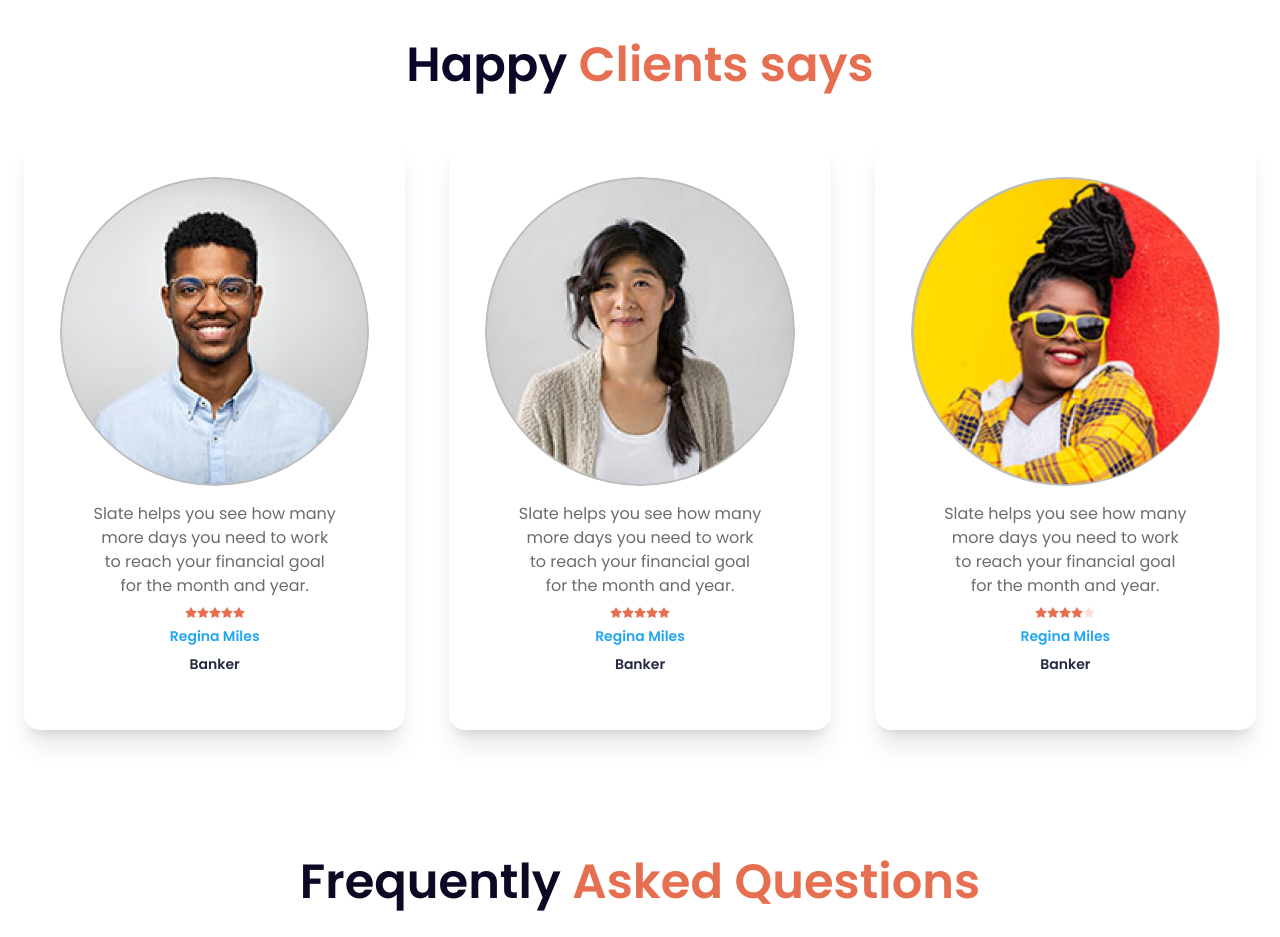
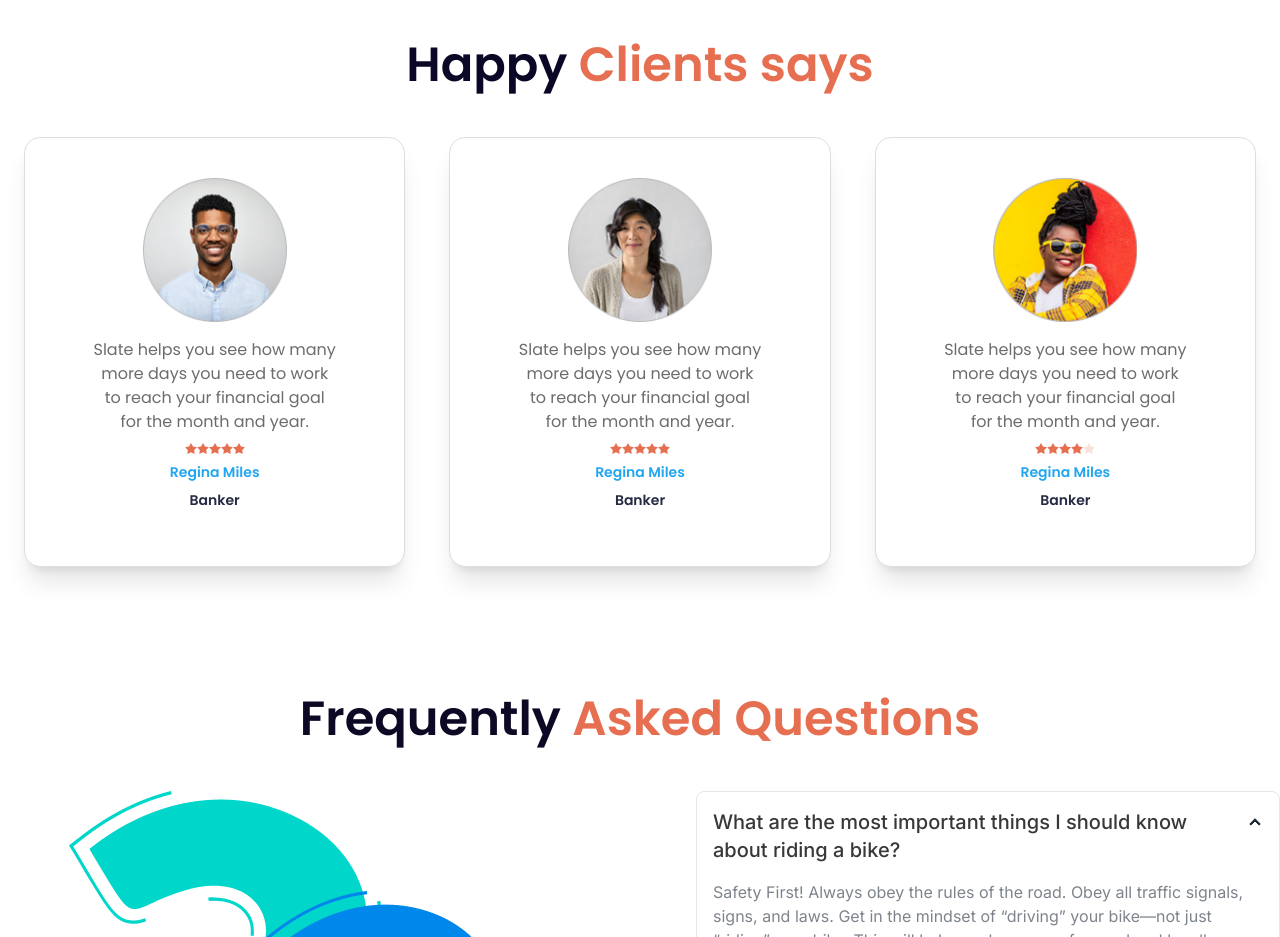
Before and after one commit to jbjoybiswasjb/biker_zone_project_with_tailwind_daisy_ui, a plain HTML site: page index.html in a window 1280 px wide. Shown: the part 1940-2877 px from the top of the page. Drawn offline with nearby package versions, Linux system fonts and the light colour scheme.

Commit message:
Changed happy clients section's image width.

```diff
--- a/index.html
+++ b/index.html
@@ -287,8 +287,8 @@
                 </h3>
 
                 <div class="px-6 grid grid-cols-1 md:grid-cols-2 lg:grid-cols-3 gap-11">
-                    <div class="card bg-base-100 shadow-xl py-10 px-9 text-center">
-                        <figure><img class="rounded-full" src="images/others/user-1.png" alt="Shoes" /></figure>
+                    <div class="card bg-base-100 shadow-xl py-10 px-9 text-center border border-[#DEDEDE]">
+                        <figure><img class="w-36" src="images/others/user-1.png" alt="Shoes" /></figure>
                         <div class="card-body py-4">
                             <p class="text-paragraph_color_1 text-base font-normal">Slate helps you see how
                             many more days you need
@@ -305,8 +305,8 @@
                             <p class="text-happy_color_2 text-sm font-semibold">Banker</p>
                         </div>
                     </div>
-                    <div class="card bg-base-100 shadow-xl py-10 px-9 text-center">
-                        <figure><img class="rounded-full" src="images/others/user-2.png" alt="Shoes" /></figure>
+                    <div class="card bg-base-100 shadow-xl py-10 px-9 text-center border border-[#DEDEDE]">
+                        <figure><img class="w-36" src="images/others/user-2.png" alt="Shoes" /></figure>
                         <div class="card-body py-4">
                             <p class="text-paragraph_color_1 text-base font-normal">Slate helps you see how
                             many more days you need
@@ -323,8 +323,8 @@
                             <p class="text-happy_color_2 text-sm font-semibold">Banker</p>
                         </div>
                     </div>
-                    <div class="card bg-base-100 shadow-xl py-10 px-9 text-center">
-                        <figure><img class="rounded-full" src="images/others/user-3.png" alt="Shoes" /></figure>
+                    <div class="card bg-base-100 shadow-xl py-10 px-9 text-center border border-[#DEDEDE]">
+                        <figure><img class="w-36" src="images/others/user-3.png" alt="Shoes" /></figure>
                         <div class="card-body py-4">
                             <p class="text-paragraph_color_1 text-base font-normal">Slate helps you see how
                             many more days you need
```
